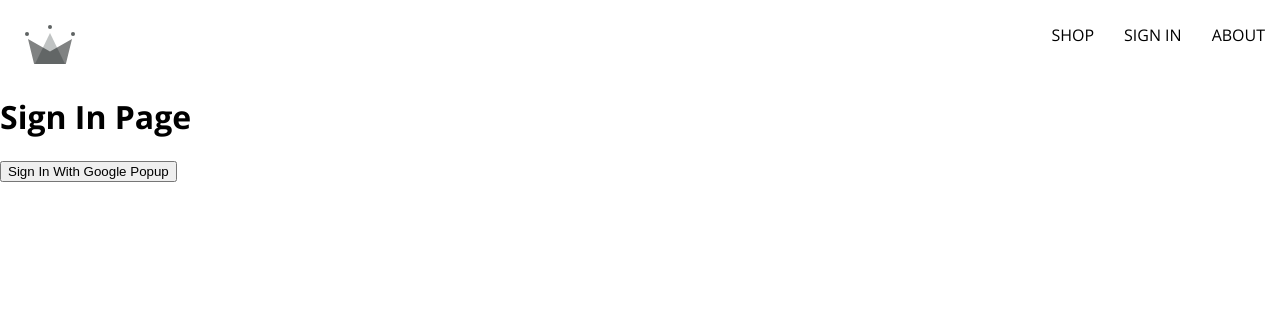
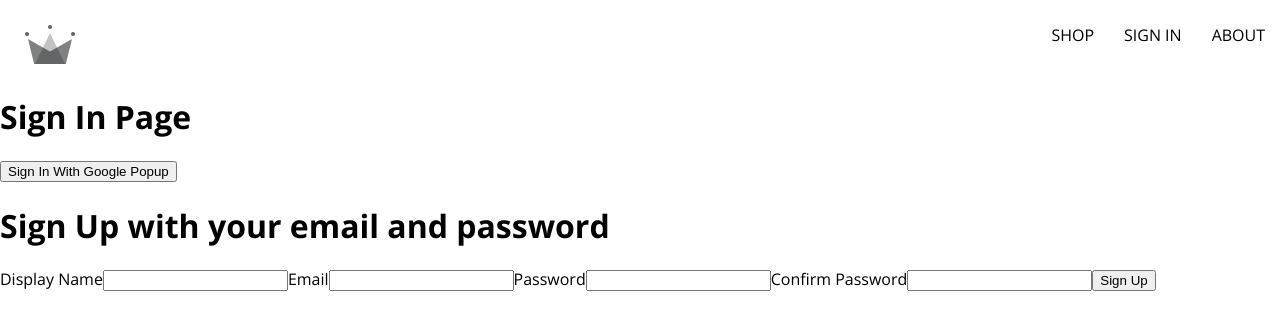
Before and after one commit to shemzoo/crwn-clothing, a React (Create React App) app: page /sign-in in a window 1280 px wide. Shown: the top 330 px of the page. Built offline with nearby package versions, Linux system fonts and the light colour scheme.

Commit message:
adds SignUpForm component

```diff
--- /dev/null
+++ b/src/components/sign-up-form/sign-up-form.component.jsx
@@ -0,0 +1,69 @@
+import { useState } from "react";
+
+const defaultFormFields = {
+  displayName: "",
+  email: "",
+  password: "",
+  confirmPassword: "",
+};
+
+const SignUpForm = () => {
+  const [formFields, setFormFields] = useState(defaultFormFields);
+  const { displayName, email, password, confirmPassword } =
+    formFields;
+
+  const handleChange = (event) => {
+    const { name, value } = event.target;
+    setFormFields({
+      ...formFields,
+      [name]: value,
+    });
+  };
+
+  return (
+    <div>
+      <h1>Sign Up with your email and password</h1>
+      <form onSubmit={() => {}}>
+        <label>Display Name</label>
+        <input
+          type="text"
+          required
+          name="displayName"
+          onChange={handleChange}
+          value={displayName}
+          autoComplete="off"
+        />
+        <label>Email</label>
+        <input
+          type="email"
+          name="email"
+          required
+          onChange={handleChange}
+          value={email}
+          autoComplete="off"
+        />
+        <label>Password</label>
+        <input
+          type="password"
+          name="password"
+          required
+          onChange={handleChange}
+          value={password}
+          autoComplete="off"
+        />
+        <label>Confirm Password</label>
+        <input
+          type="password"
+          name="confirmPassword"
+          required
+          onChange={handleChange}
+          value={confirmPassword}
+          autoComplete="off"
+        />
+        <button type="submit">Sign Up</button>
+      </form>
+    </div>
+  );
+};
+
+export default SignUpForm;
--- a/src/routes/sign-in/sign-in.component.jsx
+++ b/src/routes/sign-in/sign-in.component.jsx
@@ -2,6 +2,8 @@
   signInWithGooglePopup,
   createUserDocumentFromAuth,
 } from "../../utils/firebase/firebase.utils";
+
+import SignUpForm from "../../components/sign-up-form/sign-up-form.component";
 
 const SignIn = () => {
   const logGoogleUser = async () => {
@@ -14,6 +16,7 @@
       <button onClick={logGoogleUser}>
         Sign In With Google Popup
       </button>
+      <SignUpForm />
     </div>
   );
 };
```
